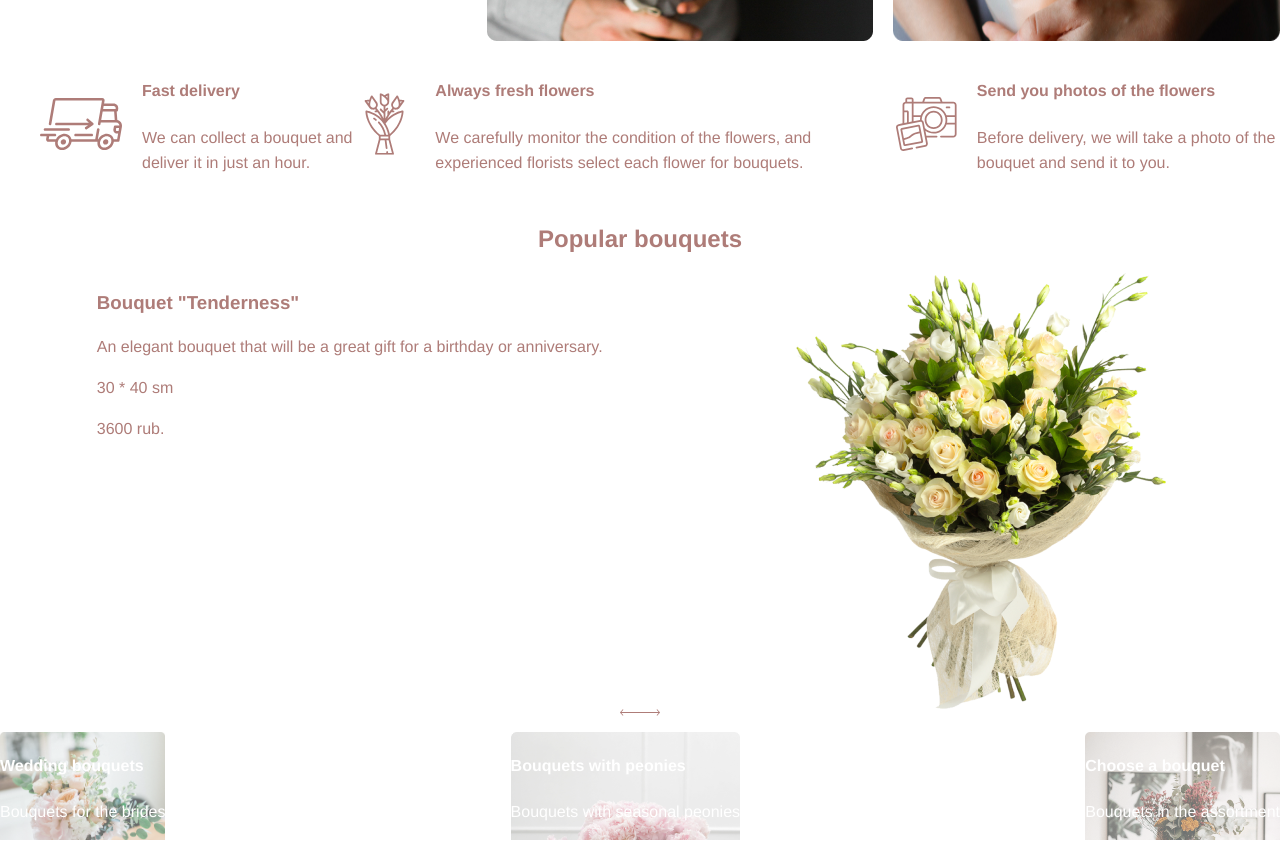
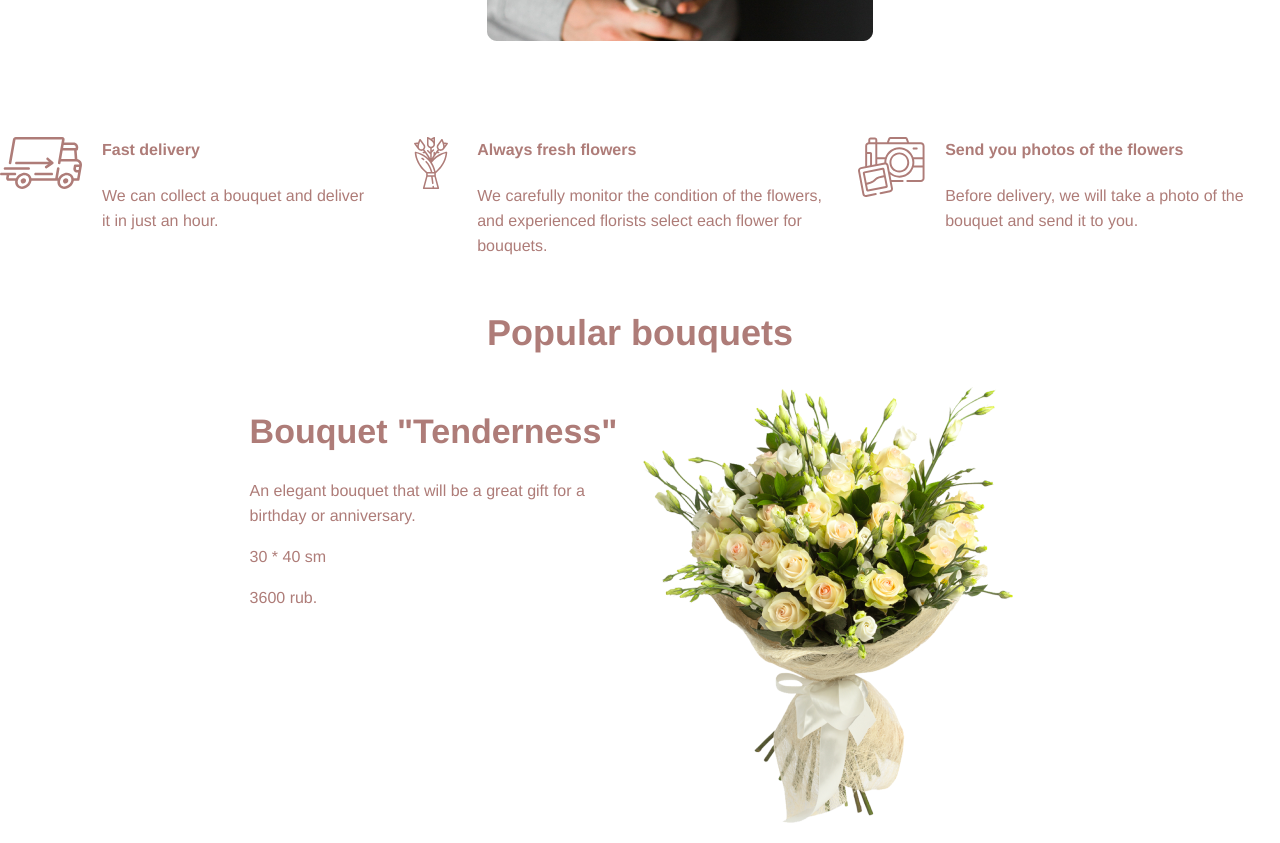
Before and after one commit to olgam1711/botanika-shop, a website: page index.html in a window 1280 px wide. Shown: the part 592-1435 px from the top of the page. Drawn offline with Linux system fonts and the light colour scheme.

Commit message:
added css for new sections
added styles for advantages and popular sections

```diff
--- a/css/style.css
+++ b/css/style.css
@@ -122,15 +122,18 @@ a:active {
   display: flex;
   justify-content: space-between;
   margin-top: 40px;
+  padding-bottom: 40px;
 }
 
 .promo__img--first {
   margin-right: 20px;
   margin-top: 100px;
+  height: 100%;
 }
 
 .promo__img--second {
   margin-top: 40px;
+  height: 100%;
 }
 
 .promo__desc {
@@ -155,20 +158,35 @@ a:active {
   margin-top: 40px;
   max-width: 150px;
   color: #ffffff;
-  background-color: #AE7C78;
+  background-color: #D89999;
   border-radius: 35px;
+}
+
+/*advantage*/
+
+.advantage {
+  margin-top: 40px;
 }
 
 /*advantage-list*/
 
 .advantage-list {
   display: flex;
-  justify-content: space-around;
+  justify-content: space-between;
+  padding-left: 0;
+  list-style-type: none;
 }
 
 .advantage-list__desc {
   display: flex;
-  justify-content: space-around;
+  justify-content: space-between;
+  align-items: flex-start;
+  margin-right: 30px;
+  max-width: 33%;
+}
+
+.advantage-list__desc:last-child {
+  margin-right: 0;
 }
 
 .advantage-list__desc img {
@@ -179,6 +197,10 @@ a:active {
   padding-right: 0;
 }
 
+.advantage-list__desc h4 {
+  margin-top: 0;
+}
+
 /*popular*/
 
 .popular {
@@ -186,18 +208,33 @@ a:active {
 }
 
 .popular h2 {
+  margin-bottom: 40px;
   text-align: center;
+  font-size: 36px;
 }
 
 .popular__desc {
   display: flex;
   align-items: flex-start;
-  justify-content: space-around;
+  justify-content: space-between;
+  max-width: 61%;
+  margin-right: auto;
+  margin-left: auto;
+  margin-bottom: 60px;
+}
+
+.popular__desc h3 {
+  font-size: 34px;
 }
 
 .popular__arrows {
   display: flex;
   justify-content: center;
+  margin-bottom: 40px;
+}
+
+.popular__arrows img:first-child {
+  margin-right: 15px;
 }
 
 /*catalogue*/
--- a/index.html
+++ b/index.html
@@ -96,9 +96,9 @@
             </div>
 
             <div class="popular__arrows">
-                <img src="img/arrow-left.svg" width="20" height="5" alt="">
+                <img src="img/arrow-left.svg" width="50" height="15" alt="click to return to the previous bouquet">
 
-                <img src="img/arrow-right.svg" width="20" height="5" alt="">
+                <img src="img/arrow-right.svg" width="50" height="15" alt="click to see next bouquet">
             </div>
         </section>
 
```
